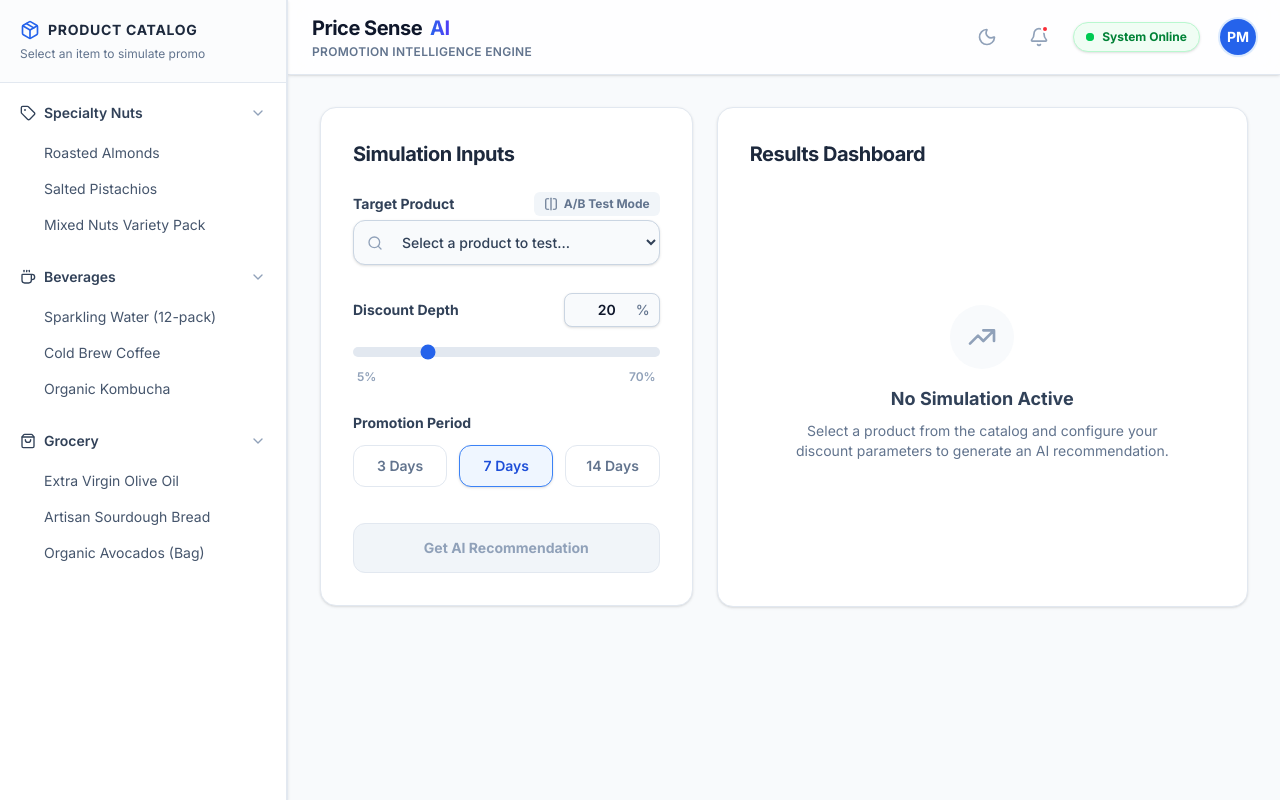
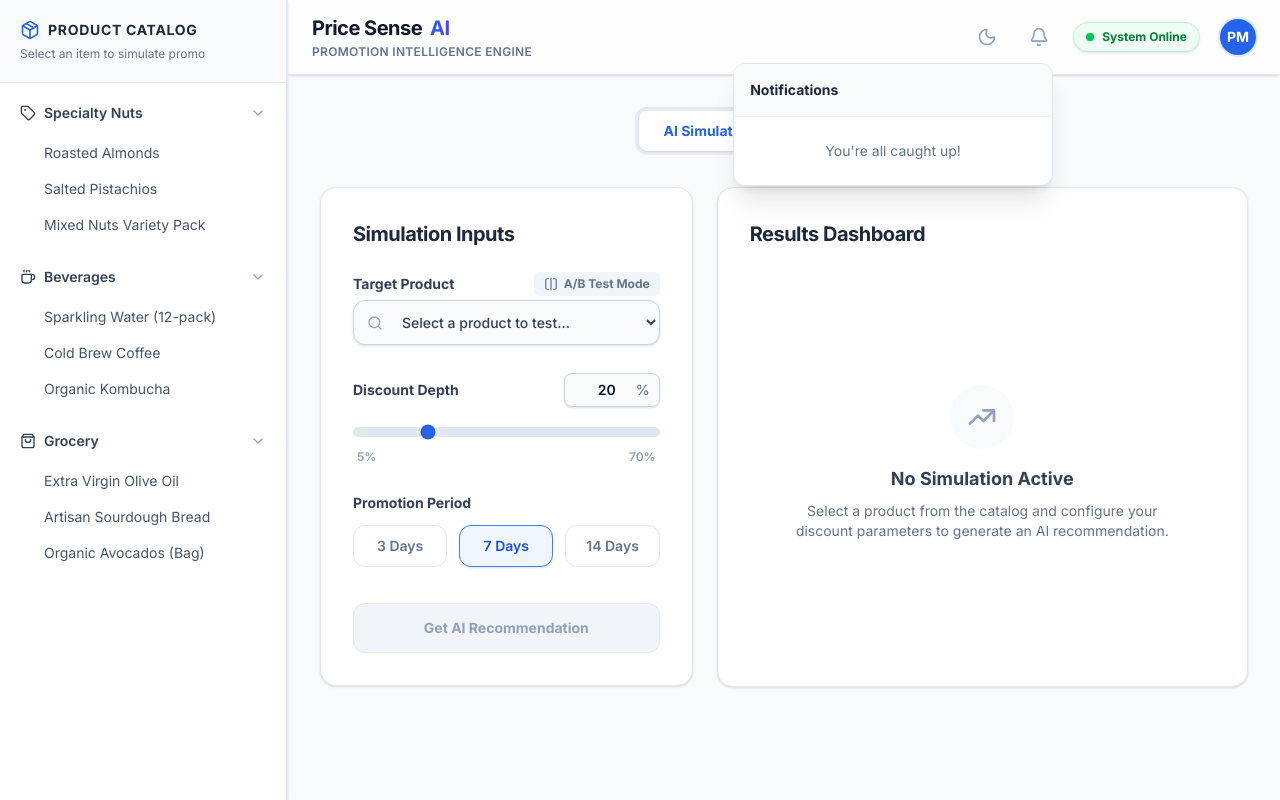
Before and after one commit to lakadeamit220/price-sense-ai, a React (Vite) app: page / in a window 1280 px wide. Both pictures are taken after a click on the button 1039 px from the left and 37 px from the top of the page. Built offline with nearby package versions, Linux system fonts and the light colour scheme.

Commit message:
feat: implement results dashboard and promotion calendar components for scenario visualization and management

```diff
--- a/src/App.jsx
+++ b/src/App.jsx
@@ -3,6 +3,7 @@ import { motion, AnimatePresence } from 'framer-motion';
 import Layout from './components/Layout';
 import InputForm from './components/InputForm';
 import ResultsDashboard from './components/ResultsDashboard';
+import PromotionCalendar from './components/PromotionCalendar';
 import { calculateRecommendation } from './utils/mockEngine';
 
 function App() {
@@ -11,6 +12,9 @@ function App() {
   const [results, setResults] = useState(null);
   const [toastMessage, setToastMessage] = useState(null);
   const [isDarkMode, setIsDarkMode] = useState(false);
+  const [activeTab, setActiveTab] = useState('simulator');
+  const [savedPromotions, setSavedPromotions] = useState([]);
+  const [notifications, setNotifications] = useState([]);
   const toastTimeoutRef = React.useRef(null);
 
   React.useEffect(() => {
@@ -23,6 +27,7 @@ function App() {
 
   const showToast = (message) => {
     setToastMessage(message);
+    setNotifications(prev => [{ id: Date.now(), text: message, time: new Date() }, ...prev]);
     if (toastTimeoutRef.current) clearTimeout(toastTimeoutRef.current);
     toastTimeoutRef.current = setTimeout(() => setToastMessage(null), 3000);
   };
@@ -33,7 +38,7 @@ function App() {
 
   const handleSimulate = (product, duration, discountA, discountB) => {
     setIsLoading(true);
-    setResults(null); // Clear previous results to trigger re-animation
+    setResults(null);
 
     setTimeout(() => {
       const recA = calculateRecommendation(product, discountA, duration);
@@ -49,6 +54,18 @@ function App() {
 
       setIsLoading(false);
     }, 1500);
+  };
+
+  const handleSavePromotion = (promoData) => {
+    const newPromo = {
+      id: Math.random().toString(36).substr(2, 9),
+      startDate: new Date().toISOString(),
+      endDate: new Date(Date.now() + (promoData.inputs.duration * 24 * 60 * 60 * 1000)).toISOString(),
+      ...promoData
+    };
+    setSavedPromotions([newPromo, ...savedPromotions]);
+    showToast("Promotion successfully scheduled!");
+    setActiveTab('calendar');
   };
 
   return (
@@ -77,8 +94,50 @@ function App() {
         selectedProductId={selectedProduct?.id}
         isDarkMode={isDarkMode}
         setIsDarkMode={setIsDarkMode}
+        notifications={notifications}
+        setNotifications={setNotifications}
       >
 
+        {/* Tab Switcher */}
+        <div className="flex justify-center mb-8">
+          <div className="bg-slate-200/50 dark:bg-slate-800 p-1 rounded-xl inline-flex shadow-inner">
+            <button
+              onClick={() => setActiveTab('simulator')}
+              className={`px-6 py-2.5 rounded-lg text-sm font-bold transition-all focus:outline-none ${
+                activeTab === 'simulator'
+                  ? 'bg-white dark:bg-slate-700 text-primary-600 dark:text-primary-400 shadow-sm'
+                  : 'text-slate-500 dark:text-slate-400 hover:text-slate-700 dark:hover:text-slate-200'
+              }`}
+            >
+              AI Simulator
+            </button>
+            <button
+              onClick={() => setActiveTab('calendar')}
+              className={`px-6 py-2.5 rounded-lg text-sm font-bold transition-all focus:outline-none flex items-center gap-2 ${
+                activeTab === 'calendar'
+                  ? 'bg-white dark:bg-slate-700 text-primary-600 dark:text-primary-400 shadow-sm'
+                  : 'text-slate-500 dark:text-slate-400 hover:text-slate-700 dark:hover:text-slate-200'
+              }`}
+            >
+              Promo Calendar
+              {savedPromotions.length > 0 && (
+                <span className="bg-primary-100 dark:bg-primary-900/50 text-primary-700 dark:text-primary-300 py-0.5 px-2 rounded-full text-[10px]">
+                  {savedPromotions.length}
+                </span>
+              )}
+            </button>
+          </div>
+        </div>
+
+        {activeTab === 'calendar' ? (
+          <motion.div
+            initial={{ opacity: 0, y: 20 }}
+            animate={{ opacity: 1, y: 0 }}
+            transition={{ duration: 0.4 }}
+          >
+            <PromotionCalendar promotions={savedPromotions} />
+          </motion.div>
+        ) : (
           <div className="grid grid-cols-1 lg:grid-cols-12 gap-6">
 
             {/* Left Column: Form */}
@@ -133,6 +192,7 @@ function App() {
                       results={results}
                       onExport={() => showToast("Report exported successfully!")}
                       isDarkMode={isDarkMode}
+                      onSavePromotion={handleSavePromotion}
                     />
                   </motion.div>
                 ) : (
@@ -157,6 +217,7 @@ function App() {
             </motion.div>
 
           </div>
+        )}
       </Layout>
     </>
   );
--- a/src/components/Layout.jsx
+++ b/src/components/Layout.jsx
@@ -1,10 +1,26 @@
-import React, { useState } from 'react';
+import React, { useState, useRef, useEffect } from 'react';
 import { motion, AnimatePresence } from 'framer-motion';
 import Sidebar from './Sidebar';
 import { Menu, X, Bell, Moon, Sun } from 'lucide-react';
 
-export default function Layout({ children, onSelectProduct, selectedProductId, isDarkMode, setIsDarkMode }) {
+export default function Layout({ children, onSelectProduct, selectedProductId, isDarkMode, setIsDarkMode, notifications = [], setNotifications }) {
   const [isMobileOpen, setIsMobileOpen] = useState(false);
+  const [isNotificationsOpen, setIsNotificationsOpen] = useState(false);
+  const notifRef = useRef(null);
+
+  useEffect(() => {
+    function handleClickOutside(event) {
+      if (notifRef.current && !notifRef.current.contains(event.target)) {
+        setIsNotificationsOpen(false);
+      }
+    }
+    document.addEventListener("mousedown", handleClickOutside);
+    return () => document.removeEventListener("mousedown", handleClickOutside);
+  }, []);
+
+  const formatTime = (date) => {
+    return new Date(date).toLocaleTimeString([], { hour: '2-digit', minute: '2-digit' });
+  };
 
   return (
     <div className="flex h-screen bg-slate-50 dark:bg-slate-900 overflow-hidden font-sans transition-colors duration-300 text-slate-900 dark:text-slate-100">
@@ -89,13 +105,58 @@ export default function Layout({ children, onSelectProduct, selectedProductId, i
               {isDarkMode ? <Sun className="w-5 h-5" /> : <Moon className="w-5 h-5" />}
             </button>
 
+            <div className="relative" ref={notifRef}>
               <button
+                onClick={() => setIsNotificationsOpen(!isNotificationsOpen)}
                 className="hidden sm:flex text-slate-400 dark:text-slate-300 hover:text-slate-600 dark:hover:text-white transition-colors relative focus:outline-none focus-visible:ring-2 focus-visible:ring-primary-500 rounded-full p-1"
                 aria-label="Notifications"
               >
                 <Bell className="w-5 h-5" />
+                {notifications.length > 0 && (
                   <span className="absolute top-0.5 right-1 w-2 h-2 bg-red-500 rounded-full border-2 border-white dark:border-slate-800"></span>
+                )}
               </button>
+
+              <AnimatePresence>
+                {isNotificationsOpen && (
+                  <motion.div
+                    initial={{ opacity: 0, y: 10, scale: 0.95 }}
+                    animate={{ opacity: 1, y: 0, scale: 1 }}
+                    exit={{ opacity: 0, y: 10, scale: 0.95 }}
+                    transition={{ duration: 0.2 }}
+                    className="absolute right-0 mt-3 w-80 bg-white dark:bg-slate-800 rounded-xl shadow-xl border border-slate-200 dark:border-slate-700 overflow-hidden z-50 origin-top-right"
+                  >
+                    <div className="p-4 border-b border-slate-100 dark:border-slate-700 flex justify-between items-center bg-slate-50 dark:bg-slate-800/50">
+                      <h3 className="font-bold text-sm text-slate-800 dark:text-slate-200">Notifications</h3>
+                      {notifications.length > 0 && (
+                        <button
+                          onClick={() => setNotifications([])}
+                          className="text-xs font-semibold text-slate-500 hover:text-primary-600 dark:hover:text-primary-400 transition-colors"
+                        >
+                          Clear All
+                        </button>
+                      )}
+                    </div>
+                    <div className="max-h-80 overflow-y-auto">
+                      {notifications.length === 0 ? (
+                        <div className="p-6 text-center text-sm text-slate-500 dark:text-slate-400">
+                          You're all caught up!
+                        </div>
+                      ) : (
+                        <div className="divide-y divide-slate-100 dark:divide-slate-700/50">
+                          {notifications.map(notif => (
+                            <div key={notif.id} className="p-4 hover:bg-slate-50 dark:hover:bg-slate-700/30 transition-colors">
+                              <p className="text-sm text-slate-700 dark:text-slate-300 font-medium leading-snug">{notif.text}</p>
+                              <p className="text-xs text-slate-400 mt-1.5 font-medium">{formatTime(notif.time)}</p>
+                            </div>
+                          ))}
+                        </div>
+                      )}
+                    </div>
+                  </motion.div>
+                )}
+              </AnimatePresence>
+            </div>
 
             <div className="hidden sm:flex items-center gap-2 px-3 py-1.5 rounded-full text-xs font-bold bg-green-50 dark:bg-green-500/10 text-green-700 dark:text-green-400 border border-green-200 dark:border-green-500/20 shadow-sm">
               <span className="relative flex h-2 w-2">
--- a/src/components/PromotionCalendar.jsx
+++ b/src/components/PromotionCalendar.jsx
@@ -66,12 +66,12 @@ export default function PromotionCalendar({ promotions }) {
               </div>
               <div>
                 <h3 className="font-bold text-lg text-slate-800 dark:text-slate-200 tracking-tight">
-                  {promo.product.name}
+                  {promo.inputs?.product?.name}
                 </h3>
                 <div className="flex items-center gap-3 mt-1 text-sm font-medium text-slate-500 dark:text-slate-400 flex-wrap">
                   <span className="flex items-center gap-1.5 bg-slate-100 dark:bg-slate-700 px-2 py-0.5 rounded-md">
                     <Tag className="w-3.5 h-3.5 text-slate-400 dark:text-slate-400" />
-                    {promo.product.categoryName}
+                    {promo.inputs?.product?.categoryName}
                   </span>
                   <span className="flex items-center gap-1.5">
                     <Clock className="w-3.5 h-3.5" />
@@ -85,7 +85,7 @@ export default function PromotionCalendar({ promotions }) {
 
               <div className="text-center bg-indigo-50 dark:bg-indigo-900/30 px-4 py-2 rounded-lg border border-indigo-100 dark:border-indigo-800 shrink-0">
                 <div className="text-[10px] font-bold text-indigo-500 uppercase tracking-wider mb-0.5">Discount</div>
-                <div className="text-xl font-black text-indigo-700 dark:text-indigo-400">{promo.discount}%</div>
+                <div className="text-xl font-black text-indigo-700 dark:text-indigo-400">{promo.inputs?.discount}%</div>
               </div>
 
               <div className="text-center px-4 py-2">
```
Also changed, not shown: src/components/ResultsDashboard.jsx (+24 -4 lines). Lines whose indentation alone changed are shown as unchanged.
